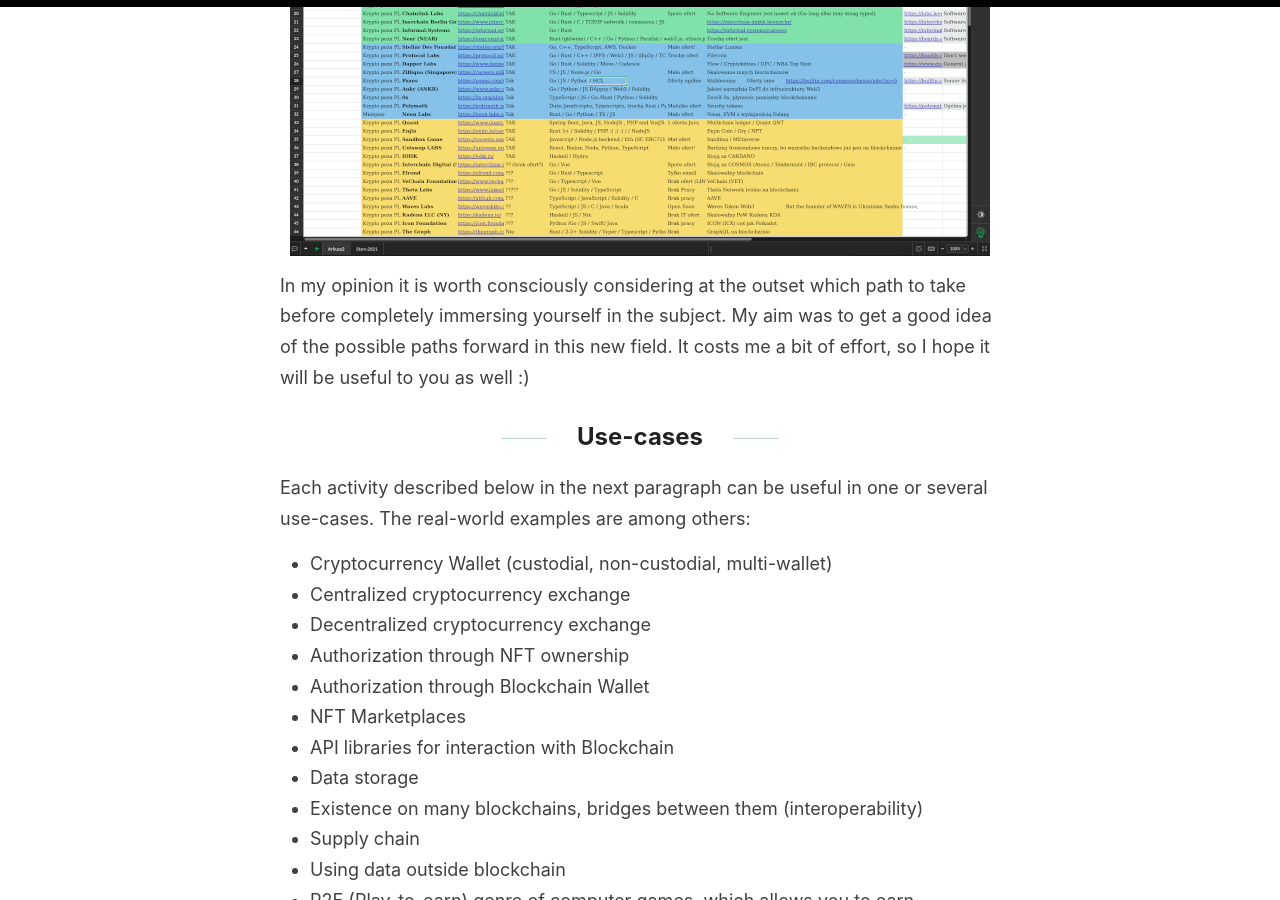
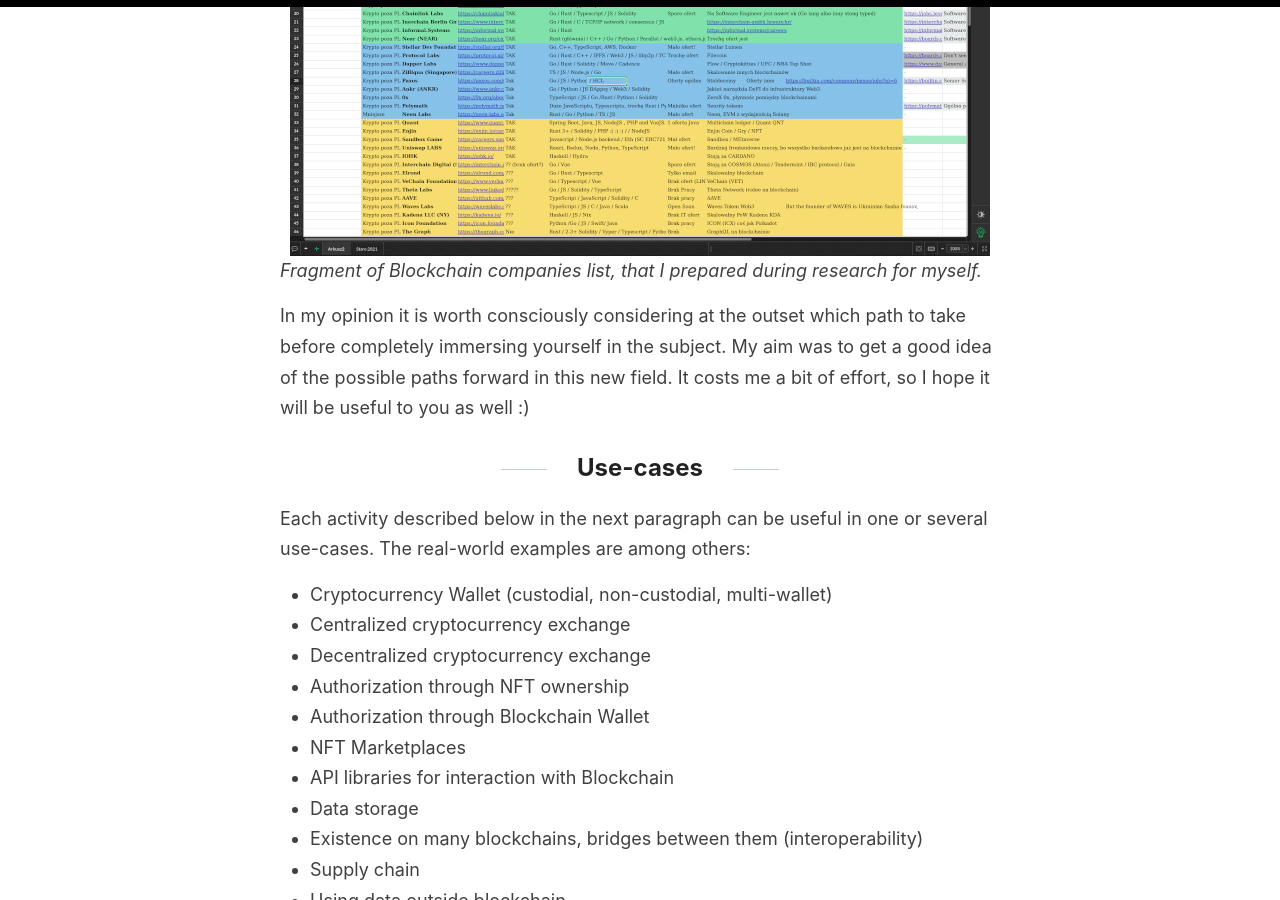
Before and after one commit to koksyn/koksyn.github.io, a Jekyll site: the page built from _posts/2022-4-4-what-does-blockchain-developer-really-do.md, in a window 1280 px wide and 900 px high, scrolled down 1384 px. Built offline with Jekyll 4.4.1, drawn with Linux system fonts in a browser that asks for light colours.

Commit message:
[art no. 2] Image caption added

```diff
--- a/_posts/2022-4-4-what-does-blockchain-developer-really-do.md
+++ b/_posts/2022-4-4-what-does-blockchain-developer-really-do.md
@@ -30,7 +30,8 @@ I've started to wonder about that too. That's why I've checked out job listings
 blockchain companies and read many publications on the subject. In this article I would like to share
 with you my observations and conclusions.
 
-![Fragment of Blockchain companies list, that I prepared during research for myself.](/images/posts/2/blockchain-companies-list.png)
+![Fragment of Blockchain companies list](/images/posts/2/blockchain-companies-list.png)
+*Fragment of Blockchain companies list, that I prepared during research for myself.*
 
 In my opinion it is worth consciously considering at the outset which path to take
 before completely immersing yourself in the subject. My aim was to get a good idea
```
